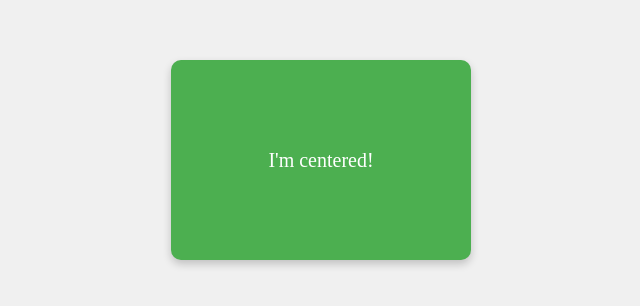
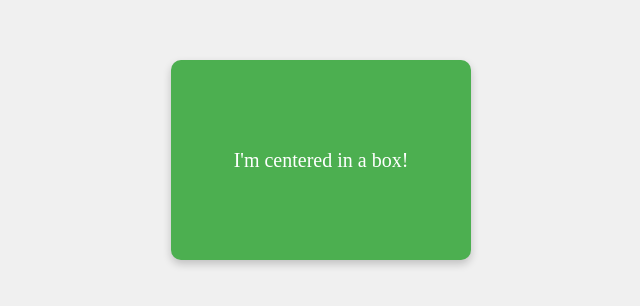
Before and after one commit to Krishna-Pandita/CenteredDiv, a plain HTML site: page index.html in a window 1280 px wide. Shown: the part 240-546 px from the top of the page, 319-959 px from the left. Drawn offline with Linux system fonts and the light colour scheme.

Commit message:
updated text

```diff
--- a/index.html
+++ b/index.html
@@ -32,7 +32,7 @@
 </head>
 <body>
     <div class="centered-div">
-        I'm centered!
+        I'm centered in a box!
     </div>
 </body>
 </html>
```
